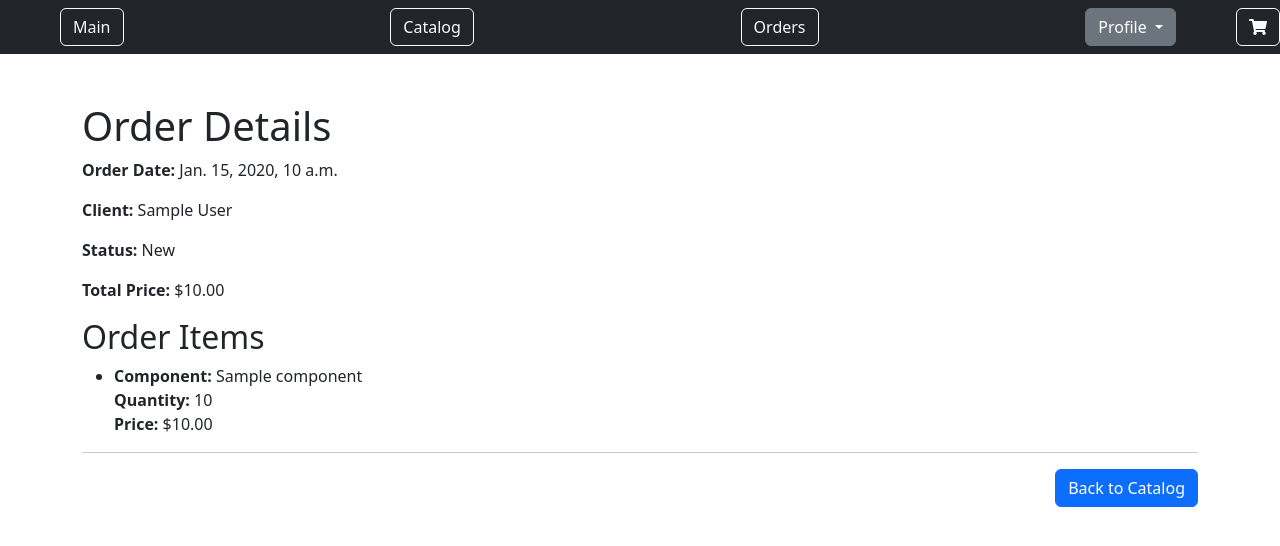
After one commit to DemetrSin/DjangoOnlineStore, a Django app: page /products/order_detail in a window 1280 px wide. The commit adds this page. Shown: the top 546 px of the page. Run offline with Django 5.2, Linux system fonts and the light colour scheme; a user stored in the database is signed in; tables that the repository leaves empty hold one stand-in row (values such as "Sample post"); some libraries are stand-ins or nearby versions.

Commit message:
add OrderItem model to display every item in order, provide such logic and create orders detail  page

```diff
--- a/products/models.py
+++ b/products/models.py
@@ -55,7 +55,7 @@ class CartItem(models.Model):
     quantity = models.PositiveIntegerField(default=1)
 
     def __str__(self):
-        return f"Cart_Item{self.component.name} > {self.cart.user.username}"
+        return f"Cart_Item {self.component.name}  {self.cart.user.username}"
 
     def count_total_price(self):
         return self.component.price * self.quantity
--- /dev/null
+++ b/products/templates/products/orders_detail.html
@@ -0,0 +1,34 @@
+{% extends 'users/base.html' %}
+{% load static %}
+
+{% block content %}
+  <h1>Order Details</h1>
+  {% if orders %}
+    {% for order in orders %}
+      <div>
+        <p><strong>Order Date:</strong> {{ order.order_date }}</p>
+        <p><strong>Client:</strong> {{ order.client.first_name }} {{ order.client.surname }}</p>
+        <p><strong>Status:</strong> {{ order.order_status }}</p>
+        <p><strong>Total Price:</strong> ${{ order.order_price }}</p>
+      </div>
+      <div>
+        <h2>Order Items</h2>
+        <ul>
+          {% for item in order.order_items.all %}
+            <li>
+              <strong>Component:</strong> {{ item.component.name }}<br>
+              <strong>Quantity:</strong> {{ item.quantity }}<br>
+              <strong>Price:</strong> ${{ item.price }}
+            </li>
+          {% endfor %}
+        </ul>
+      </div>
+      <hr>  <!-- Add a horizontal line between each order -->
+    {% endfor %}
+  {% else %}
+    <p>No orders found.</p>
+  {% endif %}
+  <div class="text-end">
+    <a href="{% url 'catalog' %}" class="btn btn-primary">Back to Catalog</a>
+  </div>
+{% endblock %}
--- a/products/urls.py
+++ b/products/urls.py
@@ -2,7 +2,7 @@ from django.urls import path
 
 from .api_views import CartItemListView, CartListView, CategoryListView
 from .views import (AddToCartView, CartView, CatalogView, CategoryView,
-                    ComponentView, RemoveFromCartView)
+                    ComponentView, RemoveFromCartView, OrdersDetailView)
 
 urlpatterns = [
     path('api/v1/categories', CategoryListView.as_view(), name='categories'),
@@ -13,5 +13,7 @@ urlpatterns = [
     path('component/<slug:slug>', ComponentView.as_view(), name='component'),
     path('cart', CartView.as_view(), name='cart'),
     path('add_cart_item/<slug:slug>', AddToCartView.as_view(), name='add_cart_item'),
-    path('remove_cart_item/<slug:slug>', RemoveFromCartView.as_view(), name='remove_cart_item')
+    path('remove_cart_item/<slug:slug>', RemoveFromCartView.as_view(), name='remove_cart_item'),
+    path('order_detail', OrdersDetailView.as_view(), name='order_detail')
+
 ]
--- a/products/views.py
+++ b/products/views.py
@@ -3,7 +3,7 @@ from django.shortcuts import get_object_or_404, redirect, render
 from django.urls import reverse
 from django.views import View
 
-from users.models import Client, Order, Review
+from users.models import Client, Order, Review, OrderItem
 
 from .forms import SearchForm
 from .models import Cart, CartItem, Category, Component
@@ -60,7 +60,6 @@ class CartView(View):
 
     def get_cart_items(self, request):
         cart, created = Cart.objects.get_or_create(user=request.user)
-        print(cart.cartitem_set.all())
         return cart.cartitem_set.all()
 
     def get_total_price(self, cart_items):
@@ -79,6 +78,15 @@ class CartView(View):
             order_price=total_price
         )
 
+    def create_order_items(self, order, cart_items):
+        for cart_item in cart_items:
+            OrderItem.objects.create(
+                order=order,
+                component=cart_item.component,
+                quantity=cart_item.quantity,
+                price=cart_item.component.price
+            )
+
     def get(self, request):
         cart_items = self.get_cart_items(request)
         total_price = self.get_total_price(cart_items)
@@ -95,8 +103,10 @@ class CartView(View):
         total_price = self.get_total_price(cart_items)
         client = self.get_client(request)
         order = self.create_order(client, total_price)
+        self.create_order_items(order=order, cart_items=cart_items)
+        order_items = order.order_items.all()
         Cart.objects.filter(user=self.request.user).delete()
-        return render(request, self.order_template_name, {'order': order})
+        return render(request, self.order_template_name, {'order': order, 'order_items': order_items})
 
 
 class AddToCartView(View):
@@ -125,3 +135,15 @@ class RemoveFromCartView(View):
             cart_item.delete()
             messages.success(request, 'Item deleted from cart successfully!')
         return redirect(reverse('cart'))
+
+
+class OrdersDetailView(View):
+    template_name = 'products/orders_detail.html'
+
+    def get(self, request):
+        try:
+            client = Client.objects.get(user=request.user)
+            orders = Order.objects.filter(client=client).all()
+        except Order.DoesNotExist:
+            print('something')
+        return render(request, self.template_name, {'orders': orders})
--- a/users/admin.py
+++ b/users/admin.py
@@ -1,7 +1,8 @@
 from django.contrib import admin
 
-from .models import Client, Order, Review
+from .models import Client, Order, Review, OrderItem
 
 admin.site.register(Client)
 admin.site.register(Order)
+admin.site.register(OrderItem)
 admin.site.register(Review)
--- a/users/models.py
+++ b/users/models.py
@@ -1,5 +1,7 @@
 from django.contrib.auth.models import User
 from django.db import models
+
+from products.models import Component
 
 ORDER_STATUS_CHOICES = (
     ('New', 'new'),
@@ -31,6 +33,16 @@ class Order(models.Model):
         return f"Order #{self.pk} by {self.client.first_name} {self.client.surname}"
 
 
+class OrderItem(models.Model):
+    order = models.ForeignKey(Order, on_delete=models.CASCADE, related_name='order_items')
+    component = models.ForeignKey(Component, on_delete=models.CASCADE)
+    quantity = models.PositiveIntegerField()
+    price = models.DecimalField(max_digits=10, decimal_places=2)
+
+    def __str__(self):
+        return f"{self.pk}> Order Item > {self.order} > {self.component.name}"
+
+
 class Review(models.Model):
     client = models.ForeignKey(Client, on_delete=models.CASCADE, related_name='reviews')
     review_date = models.DateTimeField(auto_now_add=True)
--- a/users/templates/users/base.html
+++ b/users/templates/users/base.html
@@ -19,6 +19,7 @@
       <a class="btn btn-outline-light" href="{% url 'home' %}">Main</a>
       {% if user.is_authenticated %}
         <a class="btn btn-outline-light" href="{% url 'catalog' %}">Catalog</a>
+        <a class="btn btn-outline-light" href="{% url 'order_detail' %}">Orders</a>
           <div class="btn-group">
             <button type="button" class="btn btn-secondary dropdown-toggle" data-bs-toggle="dropdown" aria-expanded="false">
               Profile
```
Also changed, not shown: products/templates/products/order.html (+18 -6 lines).
